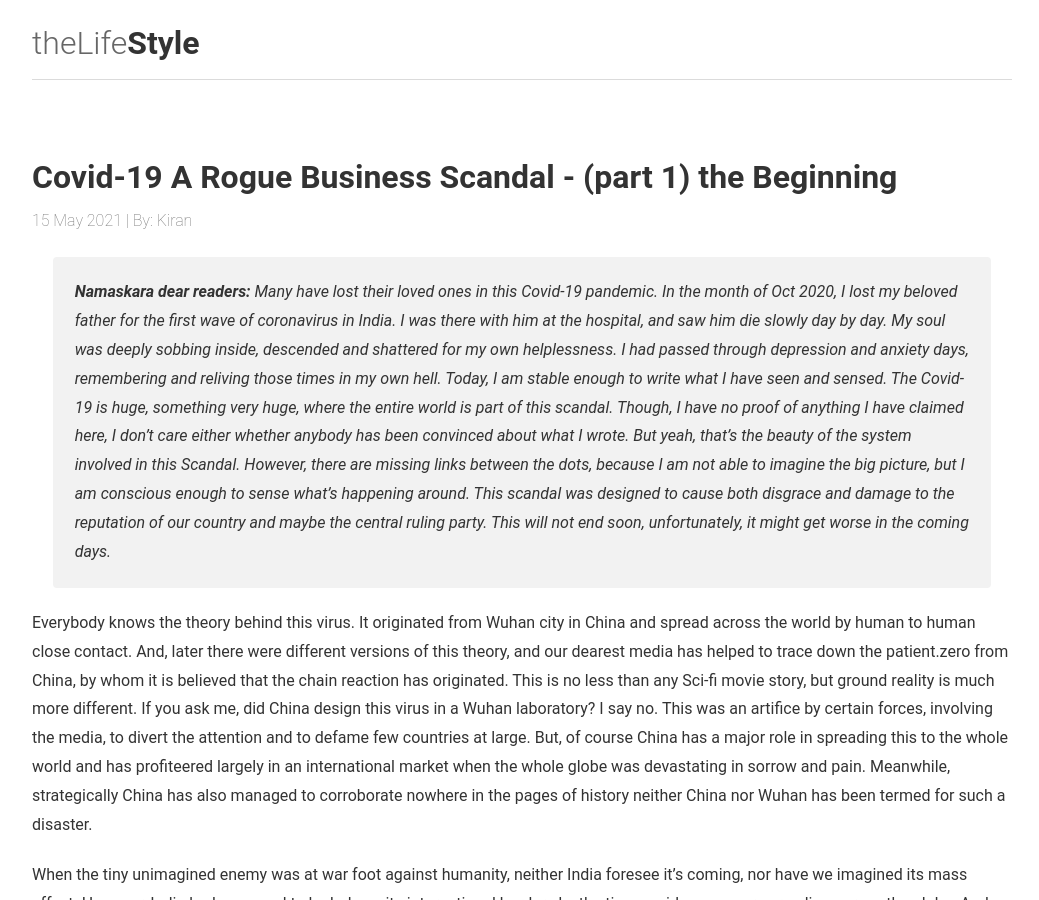
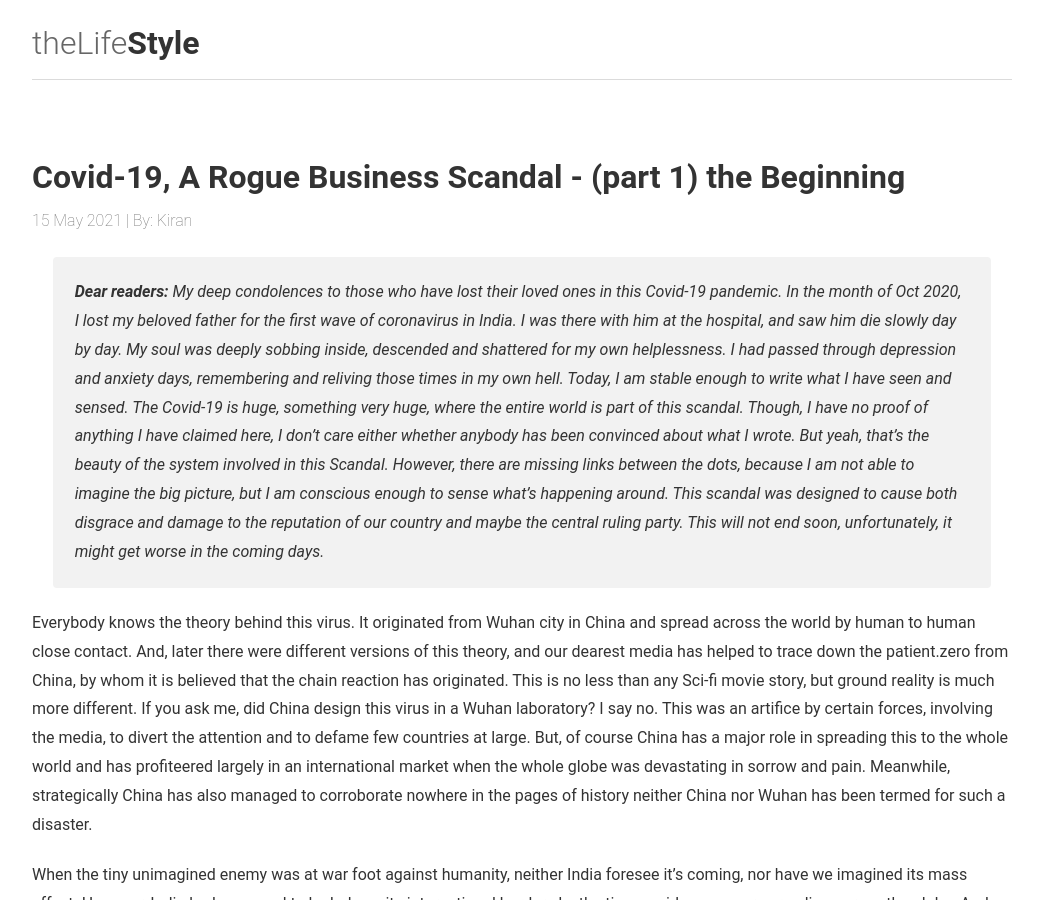
Before and after one commit to bin-root/bin-root.github.io, a Jekyll site: the page built from _posts/2021-05-15-covid-19-a-rogue-business-scandal-part1.md, in a window 1280 px wide and 900 px high. Shown: the whole window, without its empty margins (118-1157 px from the left). Built offline with Jekyll 4.4.1, drawn with Linux system fonts in a browser that asks for light colours.

Commit message:
first post

```diff
--- a/_posts/2021-05-15-covid-19-a-rogue-business-scandal-part1.md
+++ b/_posts/2021-05-15-covid-19-a-rogue-business-scandal-part1.md
@@ -1,13 +1,13 @@
 ---
 layout: post
 excerpt_separator: <!--more-->
-title: "Covid-19 A Rogue Business Scandal - (part 1) the Beginning"
+title: "Covid-19, A Rogue Business Scandal - (part 1) the Beginning"
 date: 2021-05-15
 tags: covid-19 scandal business
 ---
 
 
-> *__Namaskara dear readers:__ Many have lost their loved ones in this Covid-19 pandemic. In the month of Oct 2020, I lost my beloved father for the first wave of coronavirus in India. I was there with him at the hospital, and saw him die slowly day by day. My soul was deeply sobbing inside, descended and shattered for my own helplessness. I had passed through depression and anxiety days, remembering and reliving those times in my own hell. Today, I am stable enough to write what I have seen and sensed. The Covid-19 is huge, something very huge, where the entire world is part of this scandal. Though, I have no proof of anything I have claimed here, I don’t care either whether anybody has been convinced about what I wrote. But yeah, that’s the beauty of the system involved in this Scandal. However, there are missing links between the dots, because I am not able to imagine the big picture, but I am conscious enough to sense what’s happening around. This scandal was designed to cause both disgrace and damage to the reputation of our country and maybe the central ruling party. This will not end soon, unfortunately, it might get worse in the coming days.* <!--more-->
+> *__Dear readers:__ My deep condolences to those who have lost their loved ones in this Covid-19 pandemic. In the month of Oct 2020, I lost my beloved father for the first wave of coronavirus in India. I was there with him at the hospital, and saw him die slowly day by day. My soul was deeply sobbing inside, descended and shattered for my own helplessness. I had passed through depression and anxiety days, remembering and reliving those times in my own hell. Today, I am stable enough to write what I have seen and sensed. The Covid-19 is huge, something very huge, where the entire world is part of this scandal. Though, I have no proof of anything I have claimed here, I don’t care either whether anybody has been convinced about what I wrote. But yeah, that’s the beauty of the system involved in this Scandal. However, there are missing links between the dots, because I am not able to imagine the big picture, but I am conscious enough to sense what’s happening around. This scandal was designed to cause both disgrace and damage to the reputation of our country and maybe the central ruling party. This will not end soon, unfortunately, it might get worse in the coming days.* <!--more-->
 
 
 Everybody knows the theory behind this virus. It originated from Wuhan city in China and spread across the world by human to human close contact. And, later there were different versions of this theory, and our dearest media has helped to trace down the patient.zero from China, by whom it is believed that the chain reaction has originated. This is no less than any Sci-fi movie story, but ground reality is much more different. If you ask me, did China design this virus in a Wuhan laboratory? I say no. This was an artifice by certain forces, involving the media, to divert the attention and to defame few countries at large. But, of course China has a major role in spreading this to the whole world and has profiteered largely in an international market when the whole globe was devastating in sorrow and pain. Meanwhile, strategically China has also managed to corroborate nowhere in the pages of history neither China nor Wuhan has been termed for such a disaster.
```
